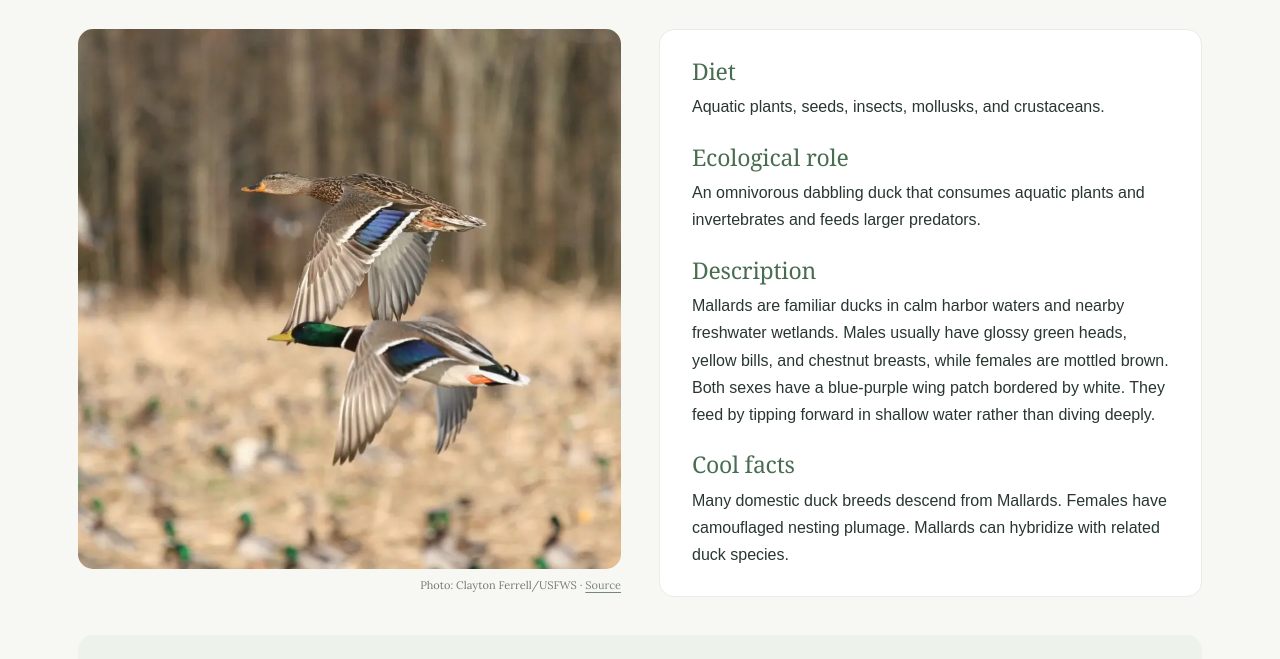
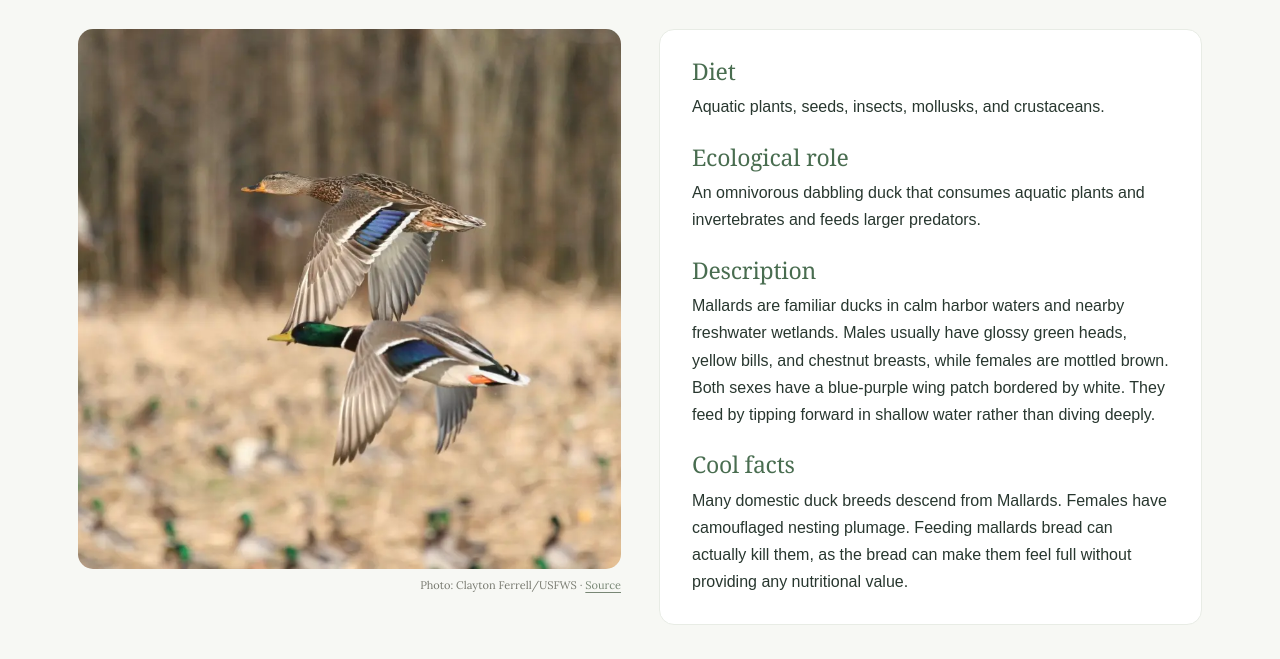
Before and after one commit to yayfisharefriends/huntington-harbor-neighbors, an Astro site: page /species/mallard in a window 1280 px wide. Shown: the part 282-941 px from the top of the page. Built offline with nearby package versions, Linux system fonts and the light colour scheme; Astro itself is replaced by a stand-in of ours; a web font is replaced by a local one.

Commit message:
Update species profile: species

```diff
--- a/src/content/species/mallard.md
+++ b/src/content/species/mallard.md
@@ -12,10 +12,13 @@ description: Mallards are familiar ducks in calm harbor waters and nearby
   chestnut breasts, while females are mottled brown. Both sexes have a
   blue-purple wing patch bordered by white. They feed by tipping forward in
   shallow water rather than diving deeply.
-coolFacts: |-
+coolFacts: >-
   Many domestic duck breeds descend from Mallards.
+
   Females have camouflaged nesting plumage.
-  Mallards can hybridize with related duck species.
+
+  Feeding mallards bread can actually kill them, as the bread can make them feel
+  full without providing any nutritional value.
 threatsAndConservation: Habitat degradation, pollution, and feeding by people
   can cause problems for urban ducks. Avoid feeding bread and help keep
   waterways clean.
```
